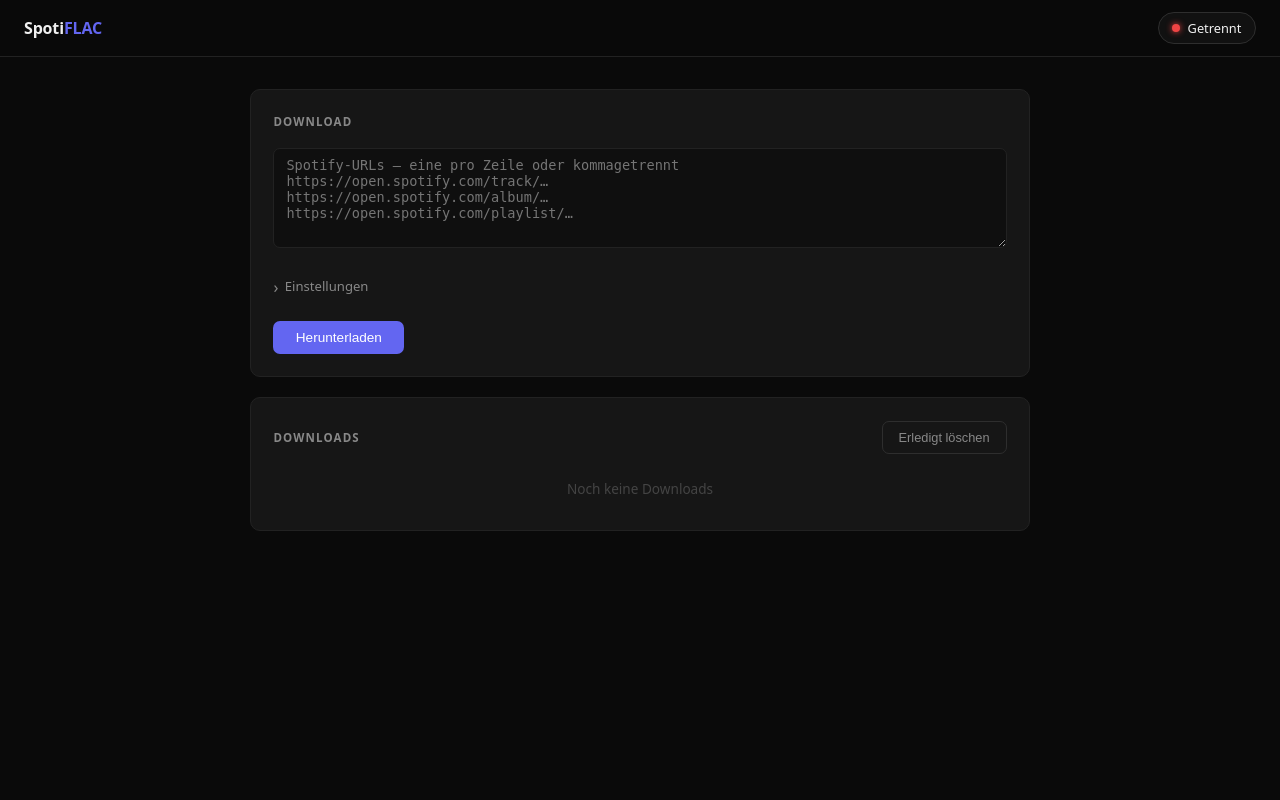
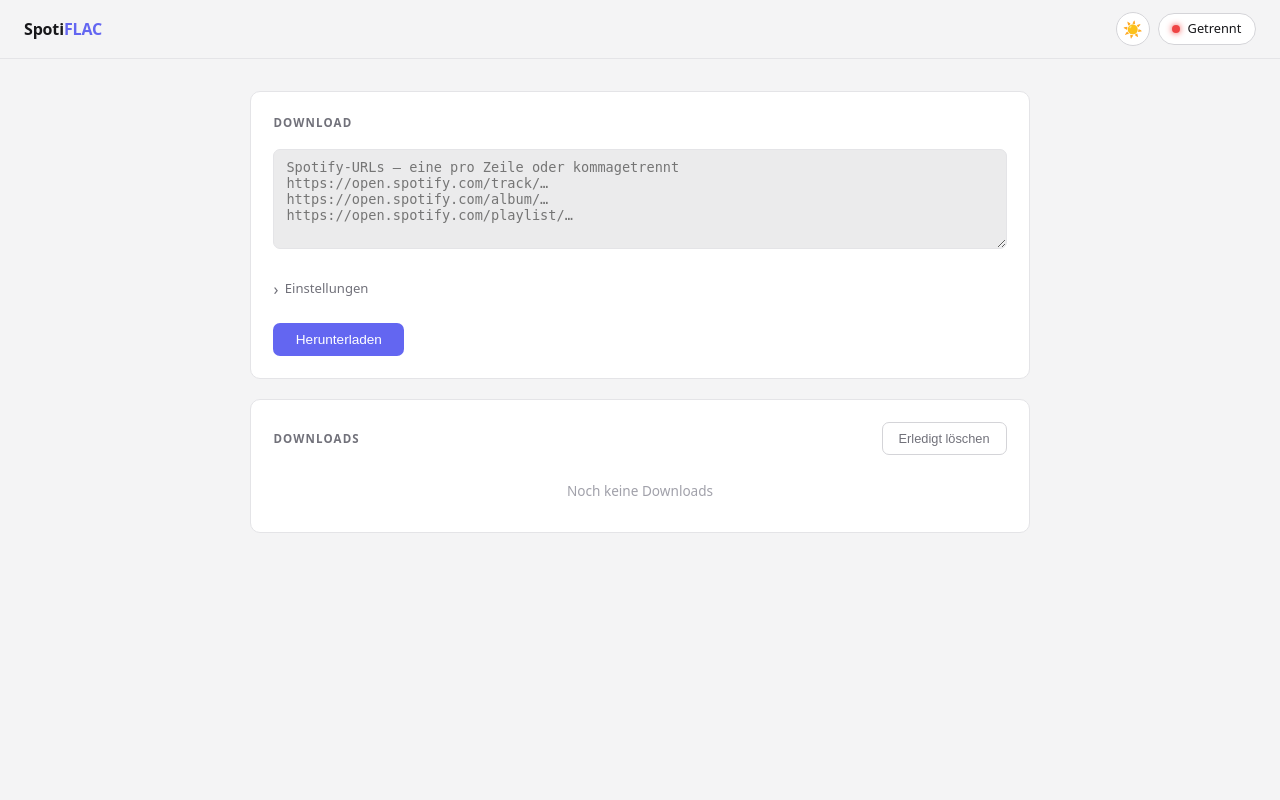
Before and after one commit to BlazeCodeDev/spotiflac-docker-vpn, a Flask app: page / in a window 1280 px wide. Run offline with Flask 3, Linux system fonts and the light colour scheme; data that the repository does not hold is empty.

Commit message:
Add dark/light mode

```diff
--- a/templates/index.html
+++ b/templates/index.html
@@ -4,20 +4,47 @@
 <meta charset="utf-8">
 <meta name="viewport" content="width=device-width,initial-scale=1">
 <title>SpotiFLAC</title>
+<script>
+(function(){
+  const s = localStorage.getItem('theme');
+  const t = s || (window.matchMedia('(prefers-color-scheme: dark)').matches ? 'dark' : 'light');
+  document.documentElement.dataset.theme = t;
+})();
+</script>
 <style>
 :root {
-  --bg:      #0a0a0a;
-  --surf:    #111;
-  --card:    #161616;
-  --border:  #222;
-  --border2: #2e2e2e;
-  --tx:      #f0f0f0;
-  --tx2:     #888;
-  --tx3:     #444;
-  --accent:  #6366f1;
-  --green:   #22c55e;
-  --red:     #ef4444;
-  --radius:  10px;
+  --bg:           #0a0a0a;
+  --surf:         #111;
+  --card:         #161616;
+  --border:       #222;
+  --border2:      #2e2e2e;
+  --tx:           #f0f0f0;
+  --tx2:          #888;
+  --tx3:          #444;
+  --accent:       #6366f1;
+  --green:        #22c55e;
+  --red:          #ef4444;
+  --radius:       10px;
+  --header-bg:    rgba(10,10,10,.85);
+  --input-bg:     #0f0f0f;
+  --tooltip-bg:   #1a1a1a;
+  --drag-over-bg: #1a1a2e;
+  --slider-off:   #333;
+}
+html[data-theme="light"] {
+  --bg:           #f4f4f5;
+  --surf:         #ffffff;
+  --card:         #ffffff;
+  --border:       #e4e4e7;
+  --border2:      #d4d4d8;
+  --tx:           #18181b;
+  --tx2:          #71717a;
+  --tx3:          #a1a1aa;
+  --header-bg:    rgba(244,244,245,.9);
+  --input-bg:     #ebebec;
+  --tooltip-bg:   #ffffff;
+  --drag-over-bg: #ede9fe;
+  --slider-off:   #d4d4d8;
 }
 *, *::before, *::after { box-sizing: border-box; margin: 0; padding: 0; }
 body { font-family: system-ui,-apple-system,sans-serif; background: var(--bg); color: var(--tx); min-height: 100vh; font-size: 14px; line-height: 1.5; }
@@ -25,7 +52,7 @@
 /* Header */
 header {
   position: sticky; top: 0; z-index: 100;
-  background: rgba(10,10,10,.85); backdrop-filter: blur(16px);
+  background: var(--header-bg); backdrop-filter: blur(16px);
   border-bottom: 1px solid var(--border);
   padding: .75rem 1.5rem;
   display: flex; align-items: center; justify-content: space-between;
@@ -50,13 +77,13 @@
 /* Tooltip */
 .tooltip {
   display: none; position: absolute; top: calc(100% + 10px); right: 0;
-  background: #1a1a1a; border: 1px solid var(--border2); border-radius: var(--radius);
+  background: var(--tooltip-bg); border: 1px solid var(--border2); border-radius: var(--radius);
   padding: .9rem 1.1rem; min-width: 220px;
   box-shadow: 0 8px 32px rgba(0,0,0,.6); font-size: .8rem; line-height: 1.9; white-space: nowrap;
 }
 .tooltip::before {
   content: ''; position: absolute; top: -5px; right: 16px;
-  width: 8px; height: 8px; background: #1a1a1a;
+  width: 8px; height: 8px; background: var(--tooltip-bg);
   border-left: 1px solid var(--border2); border-top: 1px solid var(--border2);
   transform: rotate(45deg);
 }
@@ -76,7 +103,7 @@
 
 /* Inputs */
 textarea, input[type=text], input[type=password], input[type=number] {
-  background: #0f0f0f; border: 1px solid var(--border); color: var(--tx);
+  background: var(--input-bg); border: 1px solid var(--border); color: var(--tx);
   border-radius: 7px; padding: .55rem .75rem; font-size: .85rem; transition: border-color .2s;
 }
 textarea { width: 100%; height: 100px; resize: vertical; font-family: monospace; }
@@ -89,7 +116,7 @@
 .toggle-label { color: var(--tx2); font-size: .85rem; }
 .switch { position: relative; display: inline-block; width: 36px; height: 20px; }
 .switch input { opacity: 0; width: 0; height: 0; }
-.slider { position: absolute; inset: 0; background: #333; border-radius: 99px; cursor: pointer; transition: background .2s; }
+.slider { position: absolute; inset: 0; background: var(--slider-off); border-radius: 99px; cursor: pointer; transition: background .2s; }
 .slider::before { content: ''; position: absolute; width: 14px; height: 14px; border-radius: 50%; left: 3px; bottom: 3px; background: #fff; transition: transform .2s; }
 .switch input:checked + .slider { background: var(--accent); }
 .switch input:checked + .slider::before { transform: translateX(16px); }
@@ -101,7 +128,7 @@
 details summary::before { content: '›'; font-size: 1rem; transition: transform .2s; display: inline-block; }
 details[open] summary::before { transform: rotate(90deg); }
 details summary:hover { color: var(--tx); }
-.settings-grid { display: grid; gap: .9rem; margin-top: .9rem; padding: 1rem; background: #0f0f0f; border: 1px solid var(--border); border-radius: 7px; }
+.settings-grid { display: grid; gap: .9rem; margin-top: .9rem; padding: 1rem; background: var(--input-bg); border: 1px solid var(--border); border-radius: 7px; }
 .setting-group label { display: block; color: var(--tx2); font-size: .78rem; text-transform: uppercase; letter-spacing: .07em; margin-bottom: .35rem; }
 .hint { font-size: .75rem; color: var(--tx3); margin-top: .3rem; }
 
@@ -109,7 +136,7 @@
 #services-list { display: flex; flex-direction: column; gap: .4rem; }
 .svc-item { display: flex; align-items: center; gap: .6rem; padding: .5rem .7rem; background: var(--card); border: 1px solid var(--border); border-radius: 6px; cursor: grab; transition: border-color .15s, background .15s; }
 .svc-item:active { cursor: grabbing; }
-.svc-item.drag-over { border-color: var(--accent); background: #1a1a2e; }
+.svc-item.drag-over { border-color: var(--accent); background: var(--drag-over-bg); }
 .svc-handle { color: var(--tx3); }
 .svc-name   { flex: 1; font-size: .85rem; }
 .svc-badge  { font-size: .7rem; padding: .1rem .45rem; border-radius: 4px; font-weight: 600; }
@@ -146,12 +173,24 @@
 .badge.running::before { content:''; width:6px; height:6px; border-radius:50%; background:#818cf8; animation:blink 1s ease-in-out infinite; }
 @keyframes blink { 0%,100%{opacity:1} 50%{opacity:.3} }
 .job-error { grid-column:1/-1; font-size:.75rem; color:#f87171; background:#450a0a22; border-radius:5px; padding:.3rem .6rem; font-family:monospace; }
+
+/* Theme toggle */
+#theme-toggle {
+  background: var(--surf); border: 1px solid var(--border2); color: var(--tx);
+  border-radius: 999px; width: 34px; height: 34px;
+  display: flex; align-items: center; justify-content: center;
+  font-size: 1rem; padding: 0; flex-shrink: 0;
+  transition: border-color .2s, background .2s, color .2s;
+}
+#theme-toggle:hover { border-color: var(--tx3); opacity: 1; }
 </style>
 </head>
 <body>
 
 <header>
   <div class="logo">Spoti<span>FLAC</span></div>
+  <div style="display:flex;align-items:center;gap:.5rem">
+    <button id="theme-toggle" title="Theme wechseln"></button>
     <div class="vpn-wrap">
       <div id="vpn-badge">
         <span class="dot"></span>
@@ -164,6 +203,7 @@
         <div class="tt-row"><span class="tt-label">Land</span><span class="tt-val" id="tt-country">–</span></div>
         <div class="tt-row"><span class="tt-label">Stadt</span><span class="tt-val" id="tt-city">–</span></div>
         <div class="tt-row"><span class="tt-label">ISP</span><span class="tt-val" id="tt-isp">–</span></div>
+      </div>
     </div>
   </div>
 </header>
@@ -358,6 +398,22 @@
 refreshVPN(); refreshJobs();
 setInterval(refreshVPN, 10_000);
 setInterval(refreshJobs, 3_000);
+
+// Theme toggle
+const themeToggle = document.getElementById('theme-toggle');
+function applyTheme(t) {
+  document.documentElement.dataset.theme = t;
+  themeToggle.textContent = t === 'dark' ? '🌙' : '☀️';
+}
+themeToggle.addEventListener('click', () => {
+  const next = document.documentElement.dataset.theme === 'dark' ? 'light' : 'dark';
+  localStorage.setItem('theme', next);
+  applyTheme(next);
+});
+applyTheme(document.documentElement.dataset.theme || 'dark');
+window.matchMedia('(prefers-color-scheme: dark)').addEventListener('change', e => {
+  if (!localStorage.getItem('theme')) applyTheme(e.matches ? 'dark' : 'light');
+});
 </script>
 </body>
 </html>
```
Lines whose indentation alone changed are shown as unchanged.
